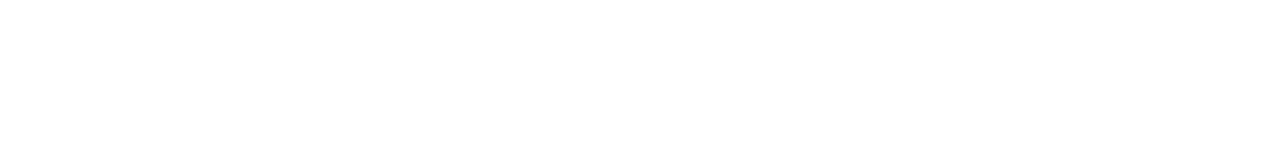
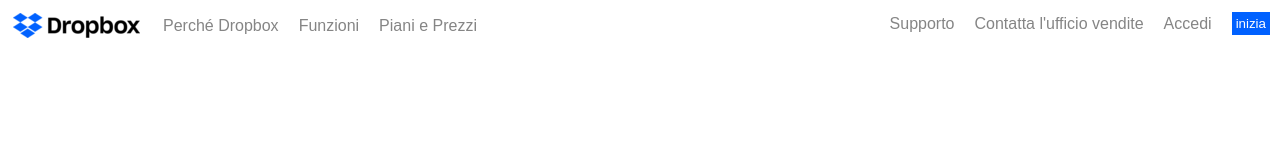
Before and after one commit to Gresdian/htmlcss-dropbox, a plain HTML site: page index.html in a window 1280 px wide. Drawn offline with Linux system fonts and the light colour scheme.

Commit message:
header complete

```diff
--- a/css/style.css
+++ b/css/style.css
@@ -0,0 +1,51 @@
+*{
+    padding: 0;
+    margin: 0;
+    box-sizing: border-box;
+}
+
+body{
+    font-family: Arial, Helvetica, sans-serif;
+}
+/* COMMON */
+button{
+    color: white;
+    background-color: #0061ff;
+    border: none;
+}
+
+.align-center{
+    align-items: center;
+}
+.d-end{
+    justify-content: flex-end;
+}
+ul{
+    width: 100%;
+    display: flex;
+    list-style: none;
+}
+li{
+    padding: 10px;
+    display: flex;
+}
+/* HEADER */
+header{
+    color: #858585;
+}
+.container{
+    display: flex;
+}
+.nav{
+    width: 100%;
+    height: 100%;
+    display: flex;
+}
+
+img{
+    margin: 3px;
+}
+.start{
+    padding: 4px;
+    margin: 2px auto;
+}
--- a/index.html
+++ b/index.html
@@ -7,17 +7,24 @@
     <link rel="stylesheet" href="./css/style.css">
 </head>
 <body>
+    <!-- HEADER -->
     <header>
         <div class="container">
-            <div class="row">
-                <div class="col">
-                    <div class="content">
-
-                    </div>
-                    <div class="content">
-
-                    </div>
-                </div>
+            <div class="nav">
+                <ul class="align-center">
+                    <li class="content"><img src="./css/img/logo-small.png" alt="logo"></li>
+                    <li class="content"><span>Perch&eacute; Dropbox</span></li>
+                    <li class="content"><span>Funzioni</span></li>
+                    <li class="content"><span>Piani e Prezzi</span></li>
+                </ul>
+            </div>
+            <div class="nav">
+                <ul class="align-center d-end">
+                    <li class="content d-end"><span>Supporto</span></li>
+                    <li class="content d-end"><span>Contatta l'ufficio vendite</span></li>
+                    <li class="content d-end"><span>Accedi</span></li>
+                    <li class="content d-end"><button class="start">inizia</button></li>
+                </ul>
             </div>
         </div>
     </header>
```
